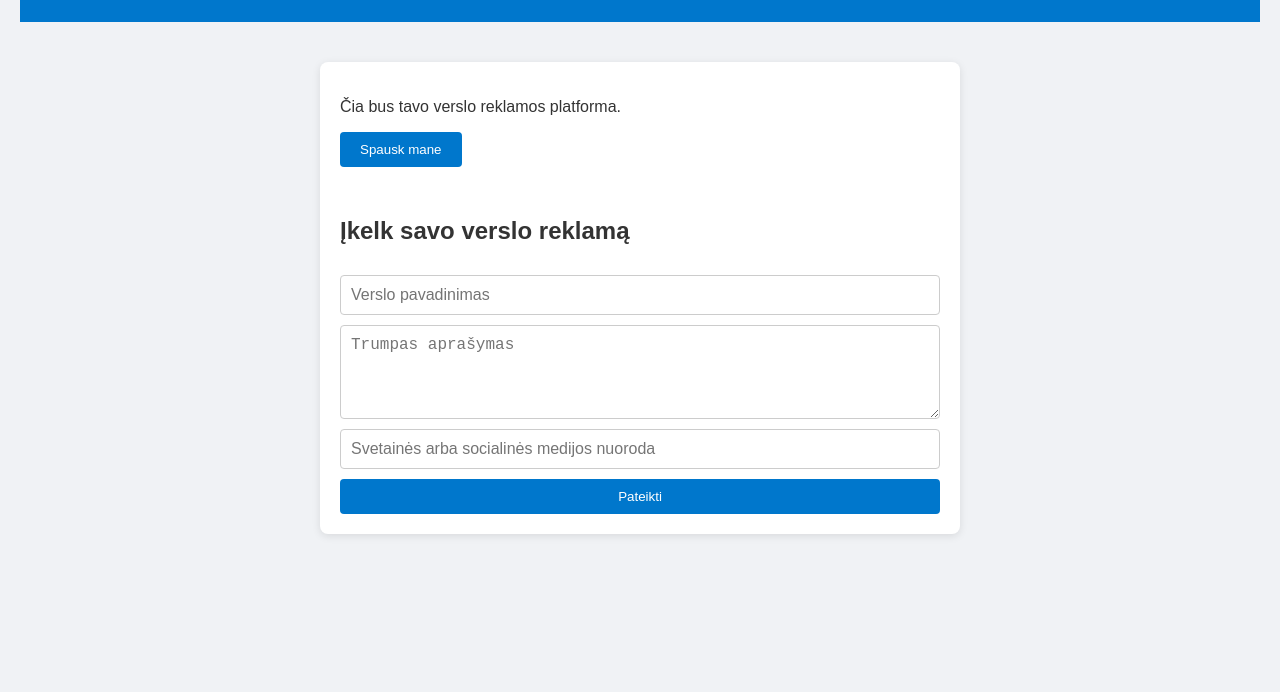
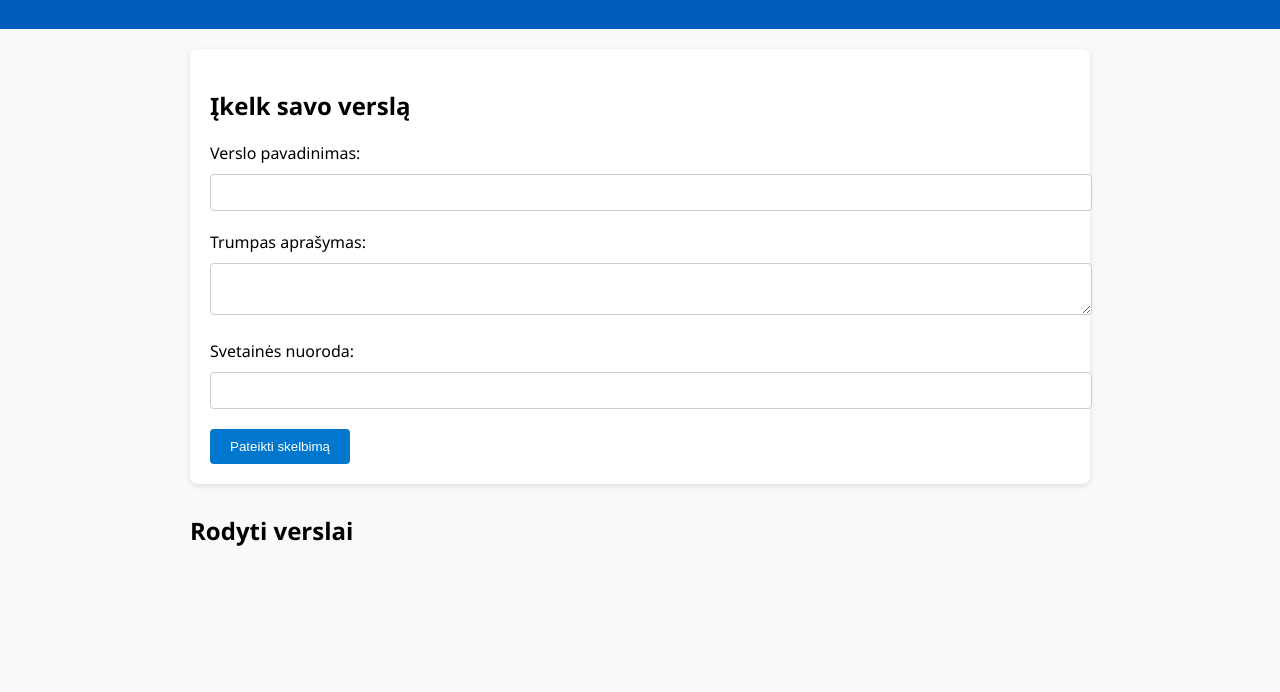
Before and after one commit to rverslas/rverslas, a plain HTML site: page index.html in a window 1280 px wide. Shown: the part 108-800 px from the top of the page. Drawn offline with Linux system fonts and the light colour scheme.

Commit message:
Update index.html

```diff
--- a/index.html
+++ b/index.html
@@ -3,28 +3,41 @@
 <head>
   <meta charset="UTF-8" />
   <meta name="viewport" content="width=device-width, initial-scale=1" />
-  <title>Rverslas - Testinė svetainė</title>
+  <title>Rverslas.lt - Reklamuok savo verslą</title>
   <style>
     body {
-      font-family: Arial, sans-serif;
-      background: #f0f2f5;
-      color: #333;
+      font-family: 'Segoe UI', sans-serif;
+      background: #f8f9fa;
       margin: 0;
+      padding: 0;
+    }
+    header {
+      background: #005bbb;
+      color: white;
+      padding: 20px;
+      text-align: center;
+    }
+    header h1 {
+      margin: 0;
+    }
+    .container {
+      max-width: 900px;
+      margin: 0 auto;
       padding: 20px;
     }
-    header {
-      background: #0077cc;
-      color: white;
-      padding: 15px;
-      text-align: center;
-    }
-    main {
-      max-width: 600px;
-      margin: 40px auto;
+    .form-section {
       background: white;
       padding: 20px;
+      margin-bottom: 30px;
       border-radius: 8px;
-      box-shadow: 0 2px 8px rgba(0,0,0,0.1);
+      box-shadow: 0 2px 6px rgba(0,0,0,0.1);
+    }
+    input, textarea {
+      width: 100%;
+      padding: 10px;
+      margin: 10px 0 20px 0;
+      border: 1px solid #ccc;
+      border-radius: 4px;
     }
     button {
       background: #0077cc;
@@ -37,73 +50,75 @@
     button:hover {
       background: #005fa3;
     }
-    #output {
-      margin-top: 20px;
-      font-weight: bold;
-      color: green;
+    .ads-grid {
+      display: grid;
+      grid-template-columns: repeat(auto-fill, minmax(260px, 1fr));
+      gap: 20px;
     }
-    form {
-      display: flex;
-      flex-direction: column;
-      gap: 10px;
-      margin-top: 30px;
+    .ad-card {
+      background: white;
+      padding: 15px;
+      border-radius: 6px;
+      box-shadow: 0 1px 4px rgba(0,0,0,0.1);
     }
-    input, textarea {
-      padding: 10px;
-      border: 1px solid #ccc;
-      border-radius: 4px;
-      font-size: 1rem;
+    .ad-card h4 {
+      margin-top: 0;
     }
-    .entry {
-      background: #e6f4ff;
-      padding: 10px;
-      margin-top: 20px;
-      border-left: 4px solid #0077cc;
+    .ad-card a {
+      color: #0077cc;
+      text-decoration: none;
     }
   </style>
 </head>
 <body>
   <header>
-    <h1>Rverslas.lt - Testinė svetainė</h1>
+    <h1>Rverslas.lt</h1>
+    <p>Nemokama verslo reklamos platforma</p>
   </header>
-  <main>
-    <p>Čia bus tavo verslo reklamos platforma.</p>
-    <button onclick="showMessage()">Spausk mane</button>
-    <div id="output"></div>
+  <div class="container">
+    <section class="form-section">
+      <h2>Įkelk savo verslą</h2>
+      <form id="adForm">
+        <label>Verslo pavadinimas:</label>
+        <input type="text" id="name" required />
 
-    <form onsubmit="submitForm(event)">
-      <h2>Įkelk savo verslo reklamą</h2>
-      <input type="text" id="name" placeholder="Verslo pavadinimas" required>
-      <textarea id="description" placeholder="Trumpas aprašymas" rows="4" required></textarea>
-      <input type="url" id="link" placeholder="Svetainės arba socialinės medijos nuoroda" required>
-      <button type="submit">Pateikti</button>
-    </form>
+        <label>Trumpas aprašymas:</label>
+        <textarea id="description" required></textarea>
 
-    <div id="entries"></div>
-  </main>
+        <label>Svetainės nuoroda:</label>
+        <input type="url" id="link" required />
+
+        <button type="submit">Pateikti skelbimą</button>
+      </form>
+    </section>
+
+    <section>
+      <h2>Rodyti verslai</h2>
+      <div id="ads-container" class="ads-grid"></div>
+    </section>
+  </div>
 
   <script>
-    function showMessage() {
-      document.getElementById('output').innerText = "✅ Veikia! Ši svetainė reaguoja į mygtuko paspaudimą.";
-    }
+    const form = document.getElementById('adForm');
+    const adsContainer = document.getElementById('ads-container');
 
-    function submitForm(event) {
-      event.preventDefault();
+    form.addEventListener('submit', function(e) {
+      e.preventDefault();
       const name = document.getElementById('name').value;
       const description = document.getElementById('description').value;
       const link = document.getElementById('link').value;
 
-      const entry = document.createElement('div');
-      entry.className = 'entry';
-      entry.innerHTML = `<strong>${name}</strong><p>${description}</p><a href="${link}" target="_blank">Daugiau</a>`;
+      const card = document.createElement('div');
+      card.className = 'ad-card';
+      card.innerHTML = \`
+        <h4>\${name}</h4>
+        <p>\${description}</p>
+        <a href="\${link}" target="_blank">Apsilankyti</a>
+      \`;
 
-      document.getElementById('entries').appendChild(entry);
-
-      // Išvalyti formą
-      document.getElementById('name').value = '';
-      document.getElementById('description').value = '';
-      document.getElementById('link').value = '';
-    }
+      adsContainer.prepend(card);
+      form.reset();
+    });
   </script>
 </body>
 </html>
```
